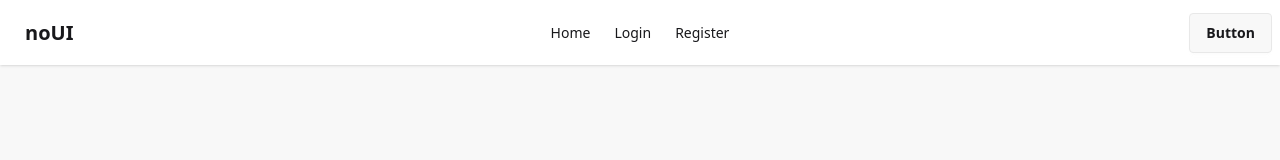
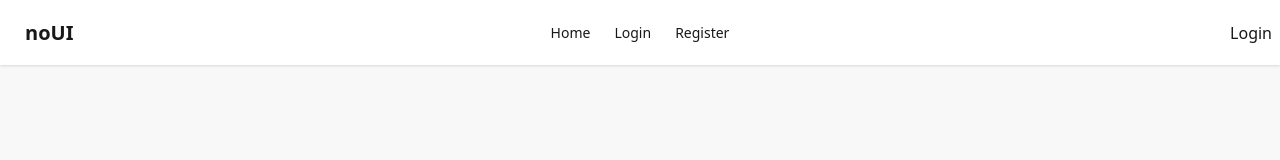
Before and after one commit to antnose/Programming-Hero-Module-51, a React (Vite) app: page /register in a window 1280 px wide. Shown: the top 160 px of the page. Built offline with nearby package versions, Linux system fonts and the light colour scheme; no server answers.

Commit message:
complete 6th video of module 51

```diff
--- a/src/components/NavBar/Navbar.jsx
+++ b/src/components/NavBar/Navbar.jsx
@@ -1,10 +1,21 @@
-import React, { useContext } from "react";
+import React, { use, useContext } from "react";
 import { Link, NavLink } from "react-router-dom";
 import { AuthContext } from "../Providers/AuthProvider";
 
 const Navbar = () => {
-  const { name } = useContext(AuthContext);
-  console.log(name);
+  const { user, singOutUser } = useContext(AuthContext);
+  console.log(user);
+
+  const handleSignOut = () => {
+    singOutUser()
+      .than((res) => {
+        console.log("User sign out successfully");
+      })
+      .catch((error) => {
+        console.log(`User can't sign out please try again`);
+      });
+  };
+
   const links = (
     <>
       <li>
@@ -51,7 +62,17 @@ const Navbar = () => {
         <ul className="menu menu-horizontal px-1">{links}</ul>
       </div>
       <div className="navbar-end">
-        <a className="btn">Button</a>
+        {user ? (
+          <>
+            <span>{user.email}</span>
+
+            <a onClick={handleSignOut} className="btn">
+              Sing Out
+            </a>
+          </>
+        ) : (
+          <Link to="/login">Login</Link>
+        )}
       </div>
     </div>
   );
--- a/src/components/Providers/AuthProvider.jsx
+++ b/src/components/Providers/AuthProvider.jsx
@@ -2,8 +2,9 @@ import {
   createUserWithEmailAndPassword,
   onAuthStateChanged,
   signInWithEmailAndPassword,
+  signOut,
 } from "firebase/auth";
-import React, { createContext, useState } from "react";
+import React, { createContext, useEffect, useState } from "react";
 import { auth } from "../../firebase.init";
 
 export const AuthContext = createContext(null);
@@ -20,21 +21,25 @@ const AuthProvider = ({ children }) => {
     return signInWithEmailAndPassword(auth, email, password);
   };
 
-  // onAuthStateChanged(auth, (currentUser) => {
-  //   if (currentUser) {
-  //     setUser(currentUser);
-  //     console.log("Currently logged user", currentUser);
-  //   } else {
-  //     console.log("NNo user logged in");
-  //     setUser(null);
-  //   }
-  // });
+  const singOutUser = (auth) => {
+    return signOut(auth);
+  };
+
+  useEffect(() => {
+    const unSubscribe = onAuthStateChanged(auth, (currentUser) => {
+      console.log(currentUser);
+      setUser(currentUser);
+    });
+
+    return unSubscribe();
+  }, []);
 
   const authInfo = {
     name,
     user,
     createUser,
     signInUser,
+    singOutUser,
   };
 
   return (
```
